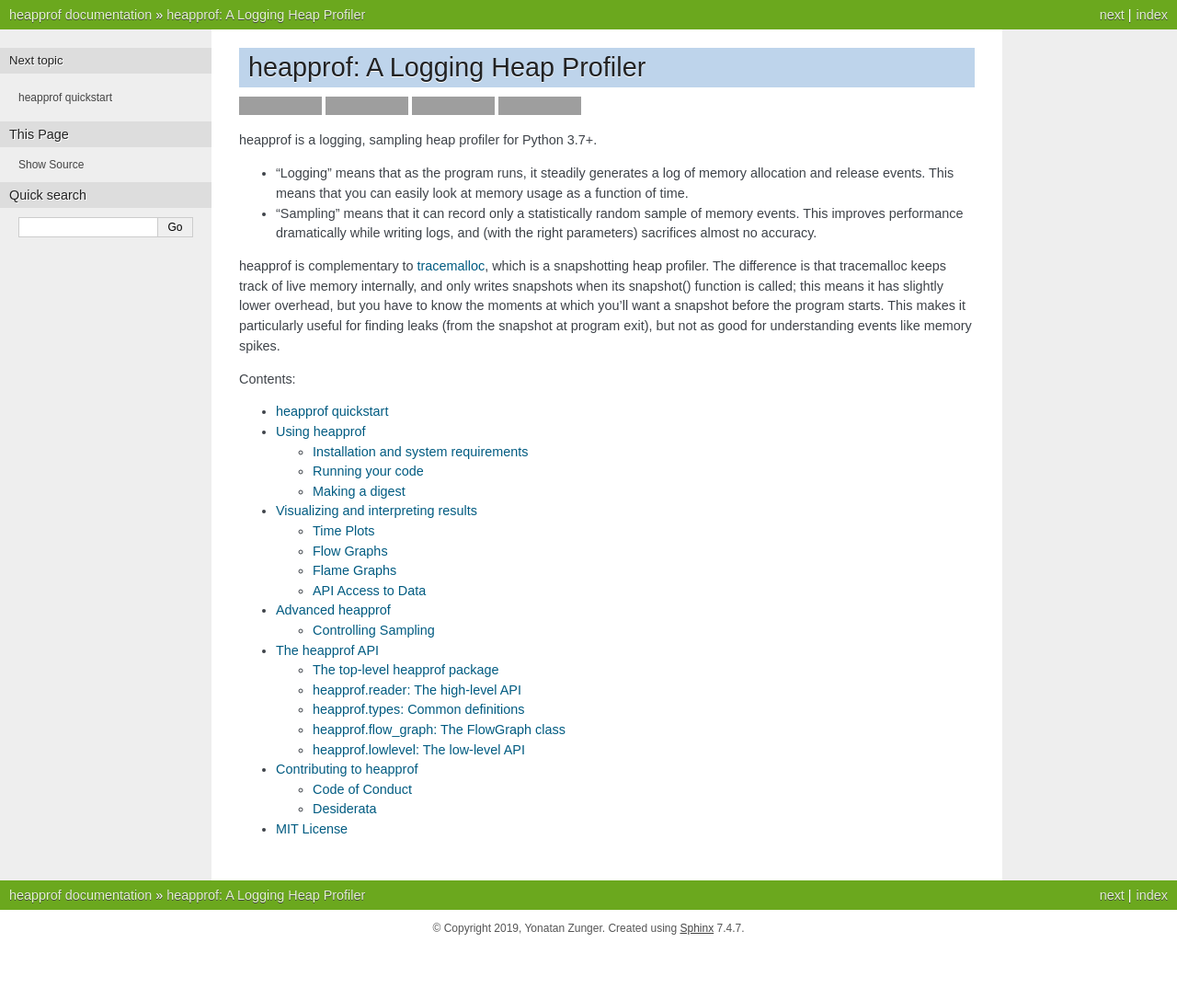
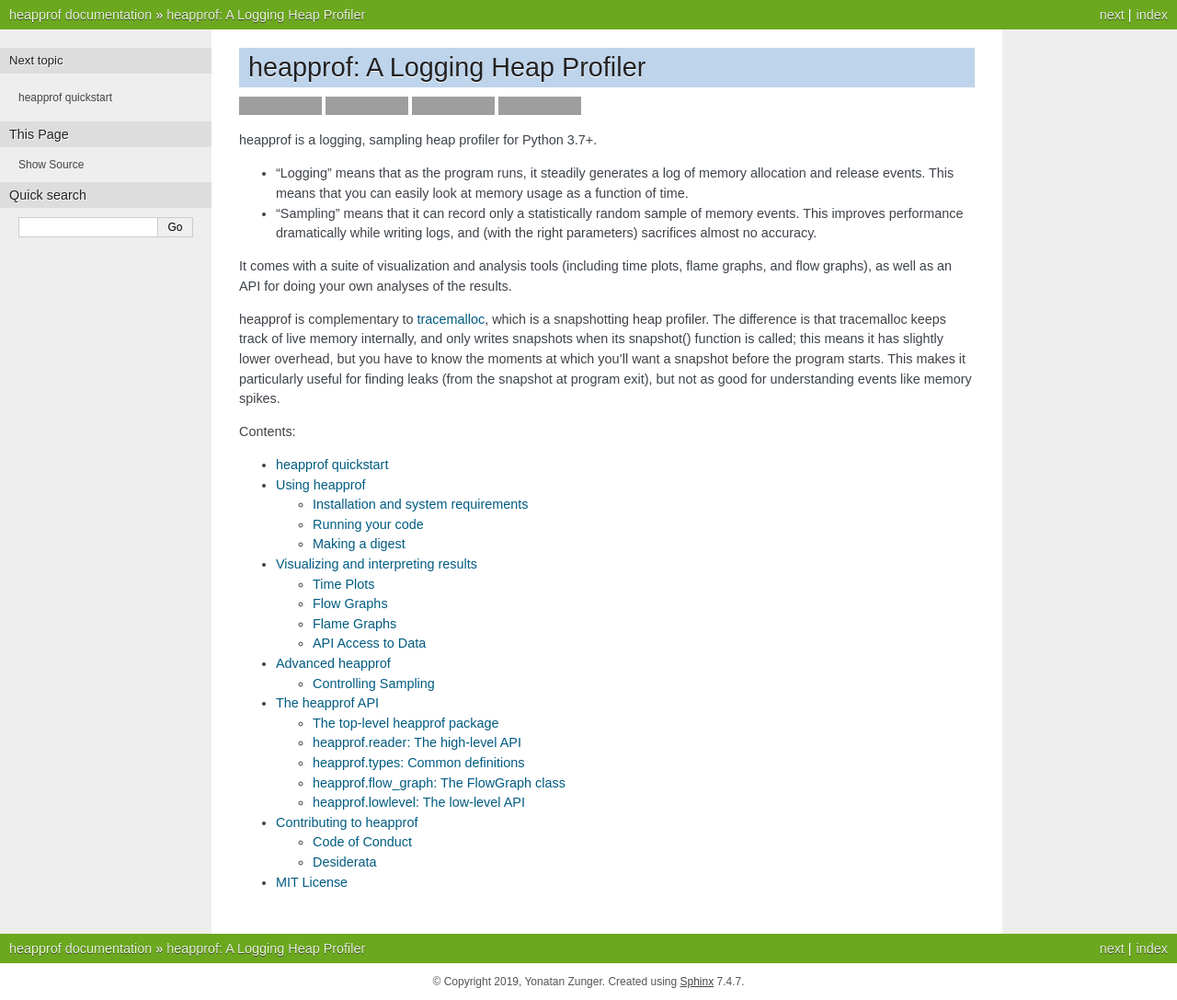
Before and after one commit to humu/heapprof, a Sphinx documentation site: the page built from docs/index.rst, in a window 1280 px wide. Shown: the whole page at 92% size. Built offline with Sphinx 7.4.7, drawn with Linux system fonts in a browser that asks for light colours; before the commit the page ends 1029 px from its top, so only the background shows below that; grey boxes are pictures that could not be loaded.

Commit message:
Build cleanup.

```diff
--- a/docs/index.rst
+++ b/docs/index.rst
@@ -17,6 +17,9 @@
 * "Sampling" means that it can record only a statistically random sample of memory events. This
   improves performance dramatically while writing logs, and (with the right parameters) sacrifices
   almost no accuracy.
+
+It comes with a suite of visualization and analysis tools (including time plots, flame graphs, and
+flow graphs), as well as an API for doing your own analyses of the results.
 
 heapprof is complementary to `tracemalloc <https://docs.python.org/3/library/tracemalloc.html>`_,
 which is a snapshotting heap profiler. The difference is that tracemalloc keeps track of live memory
```
Also changed, not shown: 1 other file.
